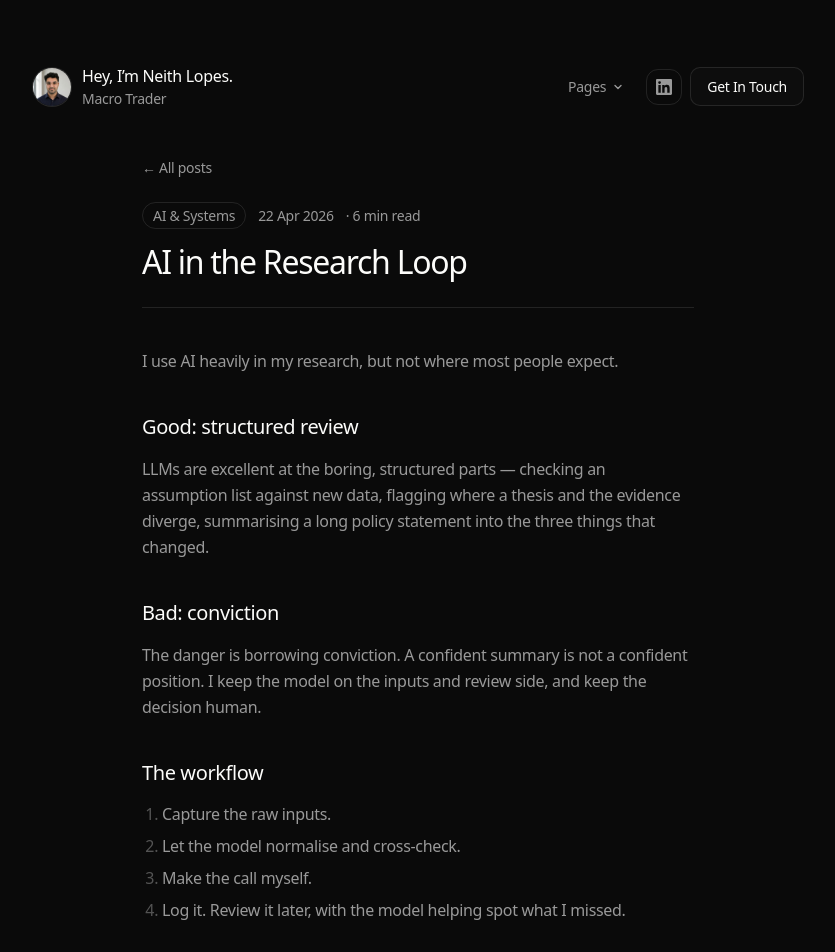
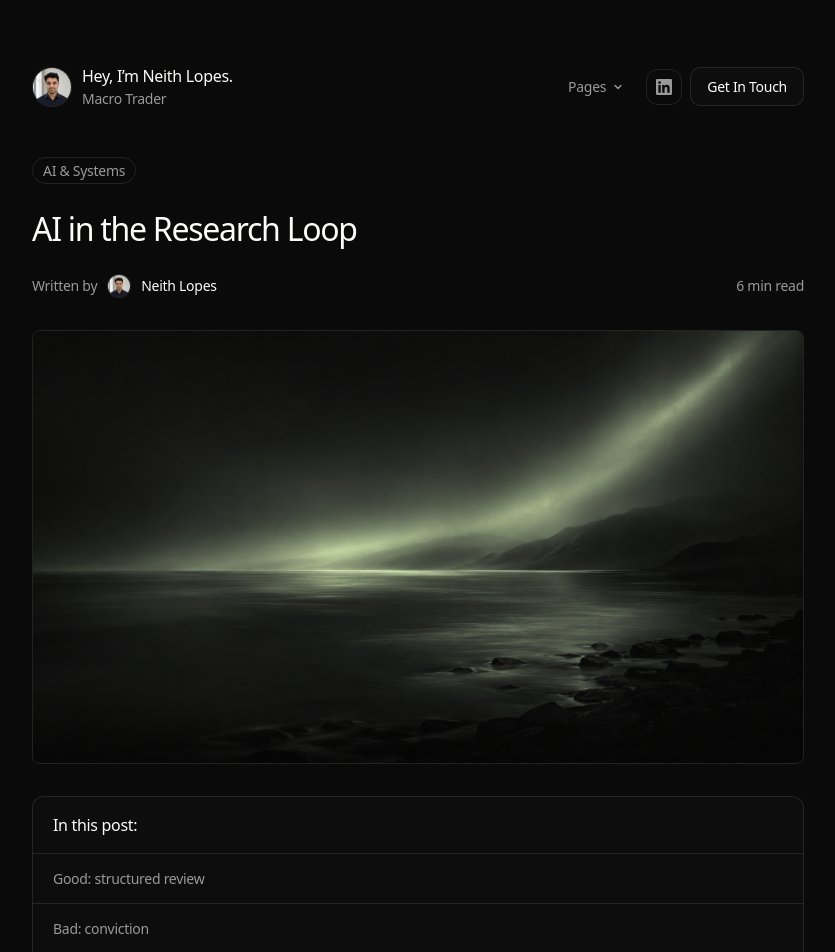
Before and after one commit to operatorzro/neith-lopes, a Next.js app: page /blog/ai-in-the-research-loop in a window 1280 px wide. Shown: the top 952 px of the page, without its empty margins (222-1057 px from the left). Built offline with nearby package versions, Linux system fonts and the light colour scheme; a web font is replaced by a local one.

Commit message:
Blog UI to match Framer template: post page (category/title/meta/hero/TOC), inline scroll-spy TOC, blog index heading + card style; drop non-featured roles from home

```diff
--- a/app/blog/[slug]/page.tsx
+++ b/app/blog/[slug]/page.tsx
@@ -1,9 +1,12 @@
 import type { Metadata } from "next";
 import { notFound } from "next/navigation";
-import Link from "next/link";
+import Image from "next/image";
 import { MDXRemote } from "next-mdx-remote/rsc";
 import PageShell from "@/components/PageShell";
-import { getPost, getPostSlugs, formatDate } from "@/lib/posts";
+import Avatar from "@/components/Avatar";
+import Toc from "@/components/Toc";
+import { getPost, getPostSlugs, getHeadings, slugify, formatDate } from "@/lib/posts";
+import { identity } from "@/lib/data";
 
 export function generateStaticParams() {
   return getPostSlugs().map((slug) => ({ slug }));
@@ -22,9 +25,20 @@ export function generateMetadata({
   }
 }
 
+function textOf(children: any): string {
+  if (typeof children === "string") return children;
+  if (Array.isArray(children)) return children.map(textOf).join("");
+  if (children?.props?.children) return textOf(children.props.children);
+  return "";
+}
+
 const mdxComponents = {
   h2: (props: any) => (
-    <h2 className="text-h3 text-heading mt-10 mb-3" {...props} />
+    <h2
+      id={slugify(textOf(props.children))}
+      className="text-h3 text-heading mt-12 mb-3 scroll-mt-24"
+      {...props}
+    />
   ),
   h3: (props: any) => (
     <h3 className="text-body-m text-heading mt-8 mb-2" {...props} />
@@ -56,26 +70,49 @@ export default function PostPage({ params }: { params: { slug: string } }) {
   } catch {
     notFound();
   }
+  const headings = getHeadings(post.content);
 
   return (
     <PageShell>
-      <article className="w-full max-w-[680px] px-16 pb-20 flex flex-col gap-6">
-        <Link
-          href="/blog"
-          className="text-body-s text-body hover:text-heading transition-colors w-fit"
-        >
-          ← All posts
-        </Link>
-        <header className="flex flex-col gap-3 border-b border-white/10 pb-6">
-          <div className="flex items-center gap-3 text-body-s text-body">
-            <span className="hairline rounded-full px-2.5 py-0.5">
-              {post.category}
-            </span>
-            <span>{formatDate(post.date)}</span>
-            {post.readTime > 0 && <span>· {post.readTime} min read</span>}
+      <article className="w-full max-w-content px-16 pb-24 flex flex-col gap-6">
+        {/* category */}
+        <span className="w-fit hairline rounded-full px-2.5 py-0.5 text-body-s text-body">
+          {post.category}
+        </span>
+
+        {/* title */}
+        <h1 className="text-h1 text-heading max-w-[680px]">{post.title}</h1>
+
+        {/* meta row */}
+        <div className="flex items-center justify-between">
+          <div className="flex items-center gap-2.5">
+            <span className="text-body-s text-body">Written by</span>
+            <Avatar size={24} />
+            <span className="text-body-s text-heading">{identity.name}</span>
           </div>
-          <h1 className="text-h1 text-heading">{post.title}</h1>
-        </header>
+          <span className="text-body-s text-body">
+            {post.readTime > 0 ? `${post.readTime} min read` : formatDate(post.date)}
+          </span>
+        </div>
+
+        {/* hero image */}
+        {post.thumbnail && (
+          <div className="relative aspect-[16/9] w-full rounded-lg overflow-hidden hairline mt-2">
+            <Image
+              src={post.thumbnail}
+              alt={post.title}
+              fill
+              sizes="772px"
+              className="object-cover"
+              priority
+            />
+          </div>
+        )}
+
+        {/* table of contents */}
+        <Toc headings={headings} />
+
+        {/* content */}
         <div>
           <MDXRemote source={post.content} components={mdxComponents} />
         </div>
--- a/app/blog/page.tsx
+++ b/app/blog/page.tsx
@@ -14,10 +14,15 @@ export default function BlogPage() {
   return (
     <PageShell>
       <div className="w-full max-w-content px-16 pb-20 flex flex-col gap-10">
-        <header className="flex flex-col gap-2">
-          <h1 className="text-h1 text-heading">Blog</h1>
-          <p className="text-body-m text-body max-w-[560px]">
-            Notes on markets, AI workflows, research systems and building.
+        <header className="flex flex-col gap-3">
+          <h1 className="text-h1 text-heading">
+            Welcome to the{" "}
+            <em className="font-serif font-normal italic tracking-normal">blog</em>.
+          </h1>
+          <p className="text-body-m text-body max-w-[603px]">
+            Notes on markets, AI workflows, research systems and building from
+            zero to one — what I&rsquo;m learning as I build Neural Edge and
+            Neural OS.
           </p>
         </header>
         <div className="grid grid-cols-2 gap-x-8 gap-y-10">
--- a/app/page.tsx
+++ b/app/page.tsx
@@ -2,7 +2,6 @@ import Link from "next/link";
 import Nav from "@/components/Nav";
 import Section from "@/components/Section";
 import FeaturedWork from "@/components/FeaturedWork";
-import ExperienceRow from "@/components/ExperienceRow";
 import Footer from "@/components/Footer";
 import Button from "@/components/Button";
 import Item from "@/components/Item";
@@ -13,7 +12,6 @@ import { getAllPosts } from "@/lib/posts";
 
 export default function Home() {
   const featured = work.filter((w) => w.featured);
-  const rest = work.filter((w) => !w.featured);
   const posts = getAllPosts().slice(0, 4);
 
   return (
@@ -54,17 +52,6 @@ export default function Home() {
               image={w.image}
             />
           ))}
-          <div className="flex flex-col pt-4">
-            {rest.map((w) => (
-              <ExperienceRow
-                key={w.name}
-                role={w.role}
-                org={w.name}
-                period={w.period}
-                summary={w.summary}
-              />
-            ))}
-          </div>
         </div>
       </Section>
 
--- a/components/PostCard.tsx
+++ b/components/PostCard.tsx
@@ -1,6 +1,6 @@
 import Link from "next/link";
 import Image from "next/image";
-import { formatDate, type PostMeta } from "@/lib/posts";
+import { type PostMeta } from "@/lib/posts";
 
 const gradients = [
   "radial-gradient(130% 130% at 20% 20%, #2a2f24 0%, #14160f 45%, #0a0a0a 80%)",
@@ -16,7 +16,7 @@ export default function PostCard({
   index?: number;
 }) {
   return (
-    <Link href={`/blog/${post.slug}`} className="group flex flex-col gap-3">
+    <Link href={`/blog/${post.slug}`} className="group flex flex-col gap-4">
       <div
         className="relative aspect-[16/9] w-full rounded-lg overflow-hidden hairline"
         style={
@@ -32,18 +32,12 @@ export default function PostCard({
             className="object-cover transition-transform duration-500 group-hover:scale-[1.03]"
           />
         )}
-        <span className="absolute left-3 top-3 z-10 rounded-full bg-black/40 backdrop-blur-sm px-2.5 py-0.5 text-body-s text-heading">
-          {post.category}
-        </span>
       </div>
       <div className="flex flex-col gap-1">
         <h3 className="text-[18px] leading-snug tracking-[-0.02em] text-heading group-hover:opacity-80 transition-opacity">
           {post.title}
         </h3>
-        <span className="text-body-s text-body">
-          {formatDate(post.date)}
-          {post.readTime > 0 && ` · ${post.readTime} min read`}
-        </span>
+        <span className="text-body-s text-body">{post.category}</span>
       </div>
     </Link>
   );
--- /dev/null
+++ b/components/Toc.tsx
@@ -0,0 +1,51 @@
+"use client";
+import { useEffect, useState } from "react";
+import type { Heading } from "@/lib/posts";
+
+export default function Toc({ headings }: { headings: Heading[] }) {
+  const [active, setActive] = useState("");
+
+  useEffect(() => {
+    const onScroll = () => {
+      const y = window.scrollY + 160;
+      let current = "";
+      for (const h of headings) {
+        const el = document.getElementById(h.id);
+        if (el && el.offsetTop <= y) current = h.id;
+      }
+      setActive(current);
+    };
+    onScroll();
+    window.addEventListener("scroll", onScroll, { passive: true });
+    return () => window.removeEventListener("scroll", onScroll);
+  }, [headings]);
+
+  if (headings.length === 0) return null;
+
+  const go = (id: string) => {
+    document.getElementById(id)?.scrollIntoView({ behavior: "smooth" });
+  };
+
+  return (
+    <nav className="bg-ui hairline rounded-xl overflow-hidden my-2">
+      <p className="text-body-m text-heading px-5 py-4 border-b border-white/10">
+        In this post:
+      </p>
+      <ul className="flex flex-col">
+        {headings.map((h) => (
+          <li key={h.id} className="border-b border-white/10 last:border-0">
+            <button
+              type="button"
+              onClick={() => go(h.id)}
+              className={`block w-full text-left px-5 py-3.5 text-body-s transition-colors hover:text-heading ${
+                active === h.id ? "text-heading" : "text-body"
+              }`}
+            >
+              {h.text}
+            </button>
+          </li>
+        ))}
+      </ul>
+    </nav>
+  );
+}
--- a/lib/posts.ts
+++ b/lib/posts.ts
@@ -59,3 +59,26 @@ export function formatDate(date: string): string {
     year: "numeric",
   });
 }
+
+export function slugify(s: string): string {
+  return s
+    .toLowerCase()
+    .trim()
+    .replace(/[^a-z0-9]+/g, "-")
+    .replace(/^-+|-+$/g, "");
+}
+
+export interface Heading {
+  id: string;
+  text: string;
+}
+
+export function getHeadings(content: string): Heading[] {
+  return content
+    .split("\n")
+    .filter((line) => /^##\s+/.test(line))
+    .map((line) => {
+      const text = line.replace(/^##\s+/, "").trim();
+      return { id: slugify(text), text };
+    });
+}
```
